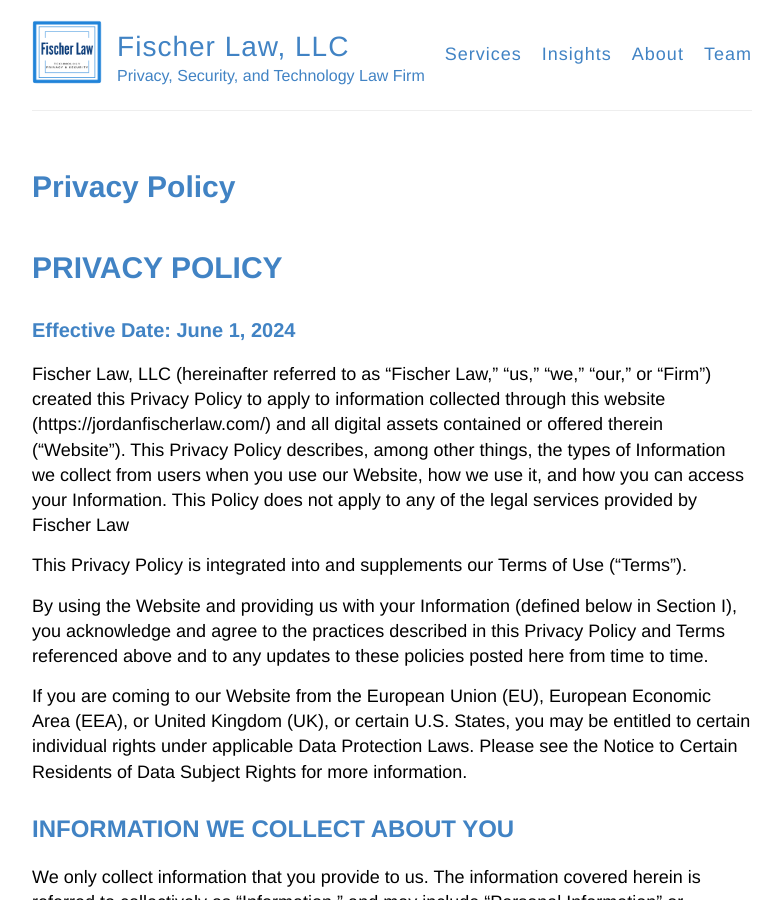
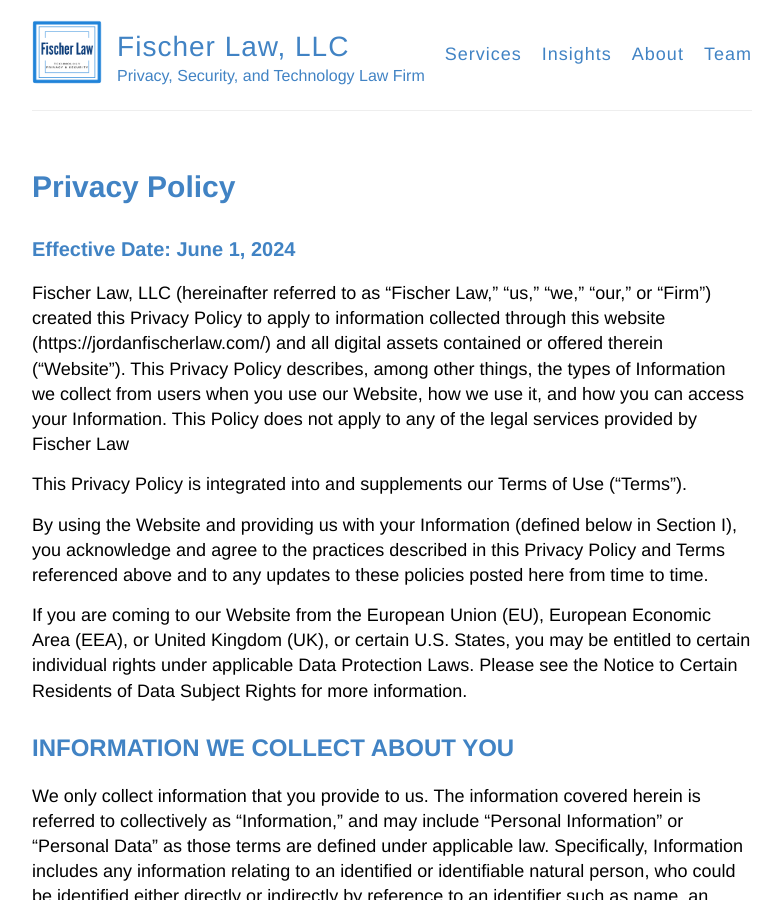
Before and after one commit to jfischeresq/jordanfischerlaw.github.io, a Jekyll site: the page built from privacypolicy.md, in a window 1280 px wide and 900 px high. Shown: the whole window, without its empty margins (248-1029 px from the left). Built offline with Jekyll 4.4.1, drawn with Linux system fonts in a browser that asks for light colours.

Commit message:
Update privacypolicy.md

```diff
--- a/privacypolicy.md
+++ b/privacypolicy.md
@@ -3,8 +3,6 @@
 title: Privacy Policy
 permalink: /privacy/
 ---
-# PRIVACY POLICY
-
 ### Effective Date: June 1, 2024
 
 Fischer Law, LLC (hereinafter referred to as “Fischer Law,” “us,” “we,” “our,” or “Firm”) created this Privacy Policy to apply to information collected through this website (https://jordanfischerlaw.com/) and all digital assets contained or offered therein (“Website”).  This Privacy Policy describes, among other things, the types of Information we collect from users when you use our Website, how we use it, and how you can access your Information.  This Policy does not apply to any of the legal services provided by Fischer Law
```
